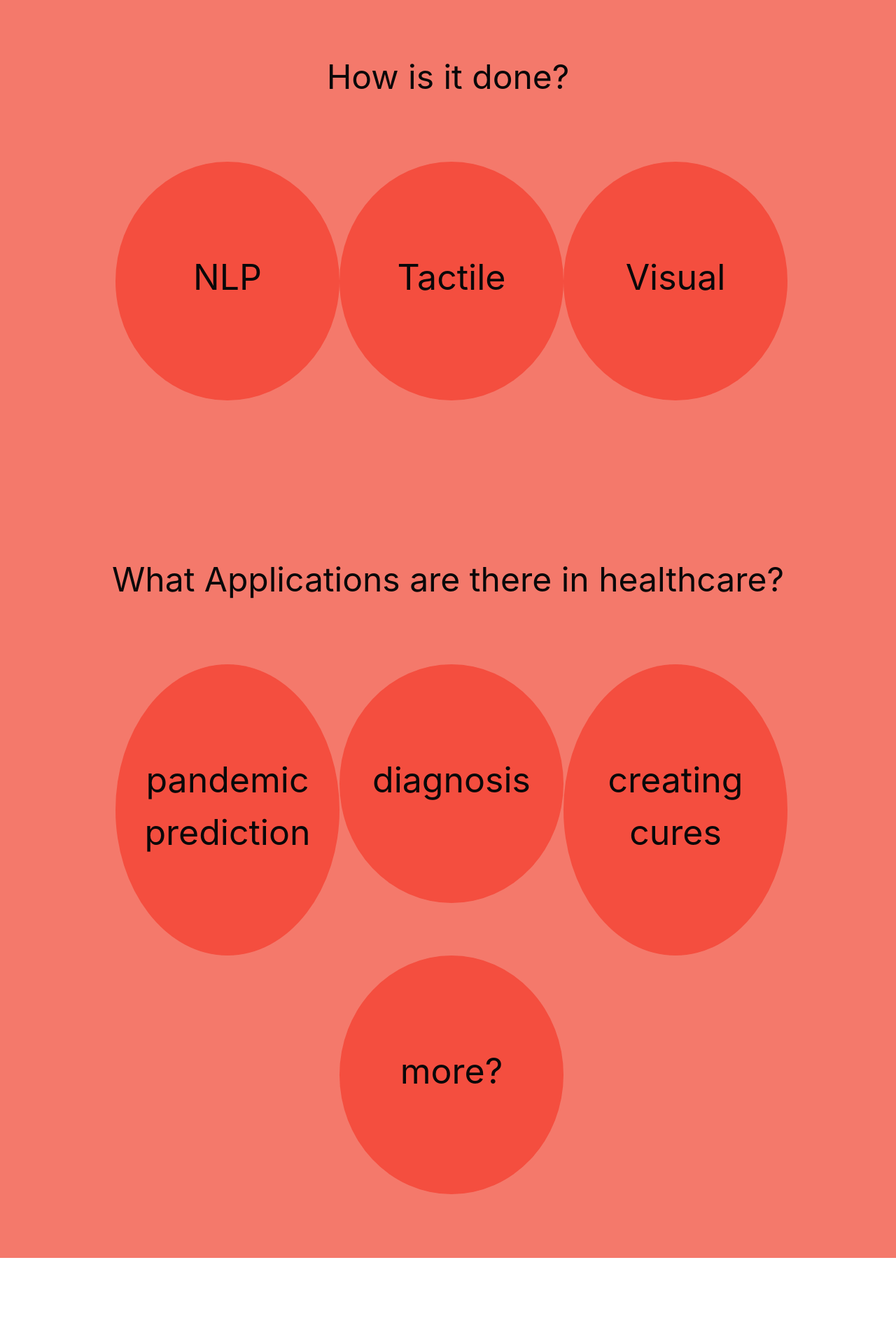
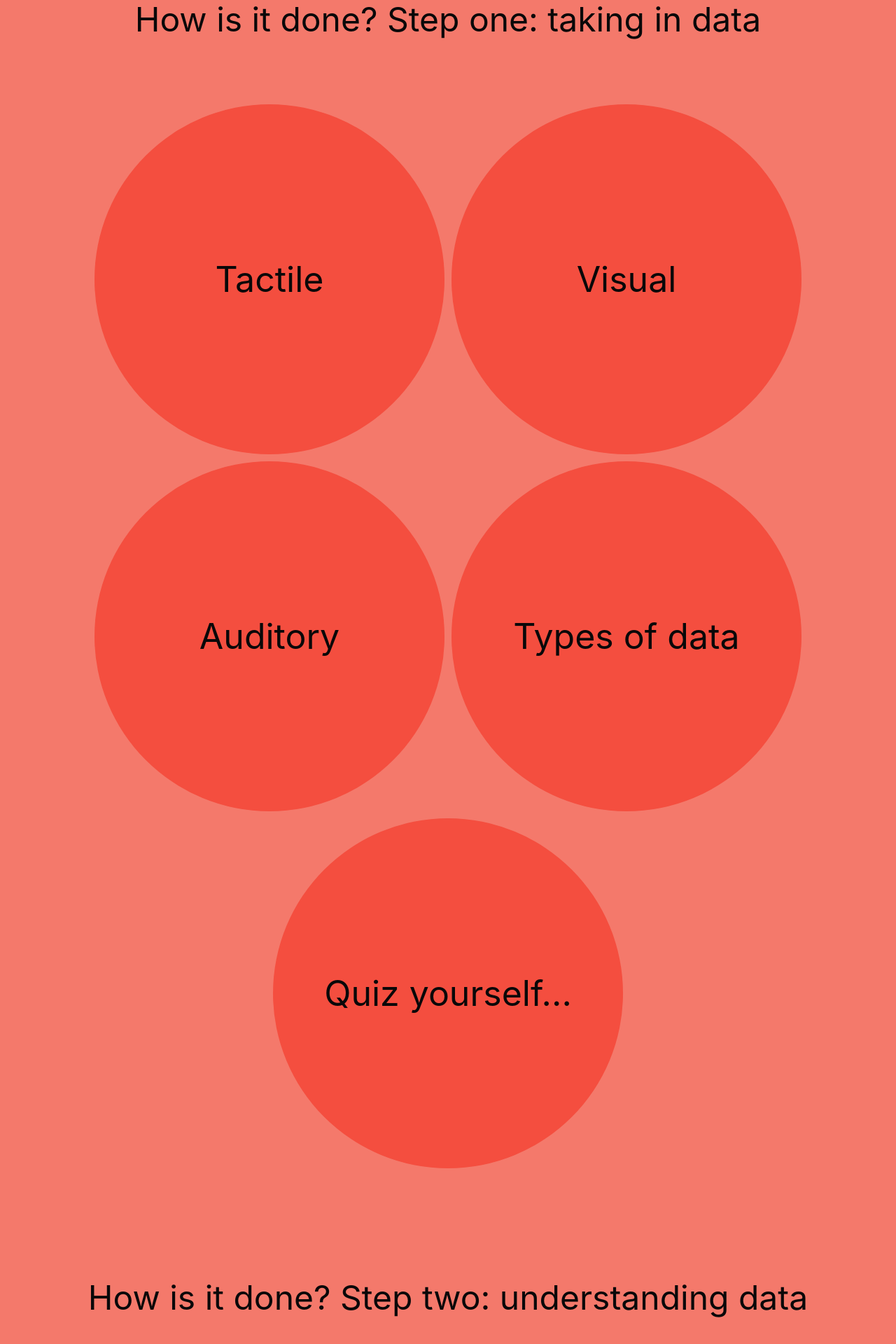
Before and after one commit to AbigailMedina/Medicine-Culture-and-Society-Final, a React (Create React App) app in the folder presentation/: page / in a window 1280 px wide. Shown: the part 856-2776 px from the top of the page at 70% size. Before the commit the page ends 2653 px from the top, so only its background shows below. Built offline with nearby package versions, Linux system fonts and the light colour scheme.

Commit message:
cleanup, added optional subheaders for slideshows, added content

```diff
--- a/presentation/src/App.css
+++ b/presentation/src/App.css
@@ -43,10 +43,13 @@ header{
   margin-bottom: 2rem;
 }
 .circle {
-  padding-top: 40%;
+ /* padding-top: 40%;
   padding-bottom: 40%;
   width:100%;
-  height:100%;
+  height:100%;*/
+  width:500px;
+  height: 500px;
+  line-height: 500px;
   border-radius: 50%;
   margin:5px;
   font-size: 50px;
@@ -56,8 +59,8 @@ header{
   vertical-align: middle;
 }
 .circle-container{
-  width: 20rem;
-  height: auto;
+/*  width: 20rem;
+  height: auto;*/
   display: inline-grid;
 }
 
--- a/presentation/src/components/AIApplications.jsx
+++ b/presentation/src/components/AIApplications.jsx
@@ -9,12 +9,10 @@ class AIApplications extends Component {
 		['pandemic prediction',"extra 1"],
 		['diagnosis',"extra 1"],
 		['creating cures',"extra 1"],
-		['more?',"extra 1"]
+		['Smart robotic surgery',"extra 1"]
 		]
 		this.header = "What Applications are there in healthcare?"
-		this.state = {
 
-		}
 	}
 
   	render() {
--- /dev/null
+++ b/presentation/src/components/AIApplicationsSlideShow.jsx
@@ -0,0 +1,29 @@
+import React, { Component } from 'react'
+import SlideShowClickableOptions from './SlideShowClickableOptions.jsx'
+
+class AIApplicationsSlideshow extends Component {
+	constructor(props) {
+		super(props);
+		//todo: find a way to combine the content into one ds with optional subheaders
+		this.aiApplications = [
+			'AI is used in treatments for stroke by analyzing a patients normal movements versus movements right before and during a stroke through the use of wearable technology to alert the patient of a oncoming stroke',
+			'CNN has successfully been used in the medical field for disease diagnosis. Congenital cataract disease through learning ocular images. CNN has over 90% accuracy on diagnosis and treatment suggestions. CNN has also identified skin cancer from clinical images and had over 90% accuracy for indicating both malignant and benign lesions.',
+			'Intelligent artificial medical assistants assist doctors on the surgery table and have the ability to decrease invasiveness while improving accuracy, leading the patient to faster healing times and lower rates of infection.'
+		]
+		this.header = "What Applications are there in healthcare?"
+
+	}
+
+  	render() {
+
+	    return (
+	    	<div >
+	    		<SlideShowClickableOptions
+		    		subHeader={['treatment','diagnosis','Smart robotic surgery']}
+		    		options={this.aiApplications} header={this.header}/>
+	    	</div>
+	    )
+	}
+}
+
+export default AIApplicationsSlideshow;
--- a/presentation/src/components/AIToolkit.jsx
+++ b/presentation/src/components/AIToolkit.jsx
@@ -4,17 +4,21 @@ import ClickableOptions from './ClickableOptions.jsx'
 class AIToolkit extends Component {
 	constructor(props) {
 		super(props);
-		//props
-		// this.aiHistory = this.props.aiHistory
+
 		this.aiToolkit = [
-		['NLP',"nlp stuff"],
-		//takes into acount auditory and processing of digital language
-		['Tactile',"One example of AI using tactile input to gain intelligence is being tasked to walk. How does a human learn how to walk? First, a baby that is trying to walk has to be told that it should be learning to walk. This is equivalent to a computer scientist writing a program to tell a robot to walk. Next, both machine and baby have to fall and fail a lot. This is where the learning happens. A baby can't balance because it doesn't know that if it leans forward it will fall. The same holds for a robot. A robot has to make a decision to move as per the program’s instructions and it will either fall or not. The program will maximize successful movements mathematically so that the machine can understand where it went wrong. Same thing happens with a child when it falls and cries or successfully takes a step and gets applause from its parents. "],
-		['Visual',"visual stiuff"]]
-		this.header = "How is it done?"
-		this.state = {
+		['Tactile',"A program can take in tactile input to learn its way through a maze with no vision or learn to walk based off a goal of minimize falling"],
+		['Visual',"A program can take in visual input to differentiate items such as faces, used in facial recognition or recognize lane boundries for self-driving cars"],
+		['Auditory',"A program can take in auditory input used to id a voice as an individual it has heard before or simply take commands like Siri or Alexa"],
 
-		}
+		['Types of data',
+			'Structured data is organized in a way machines can take as input, manipulate and output. One example being data in a csv file from IMDB about movies where movies are related to genres; An AI can analyze patterns in titles and \'learn\' to guess what genre a title might belong to.',
+			'Unstructured data comes in requiring manipulation to become useful in making decisions on. A letter for example- if you hand an AI a letter and tell it to tell you if the author is mad at you, the AI will have to structure the letter into words with associated connotations in order to make this calculation.'],
+
+		['Quiz yourself...','Is data understood through Tactile, Visual, or Auditory observations structured or unstructured data?', 'Unstructured']
+		]
+
+		this.header = "How is it done? Step one: taking in data"
+
 	}
 
   	render() {
--- /dev/null
+++ b/presentation/src/components/AIToolkit2.jsx
@@ -0,0 +1,32 @@
+import React, { Component } from 'react'
+import ClickableOptions from './ClickableOptions.jsx'
+
+class AIToolkit2 extends Component {
+	constructor(props) {
+		super(props);
+
+		this.aiToolkit2 = [
+		['NLP',"Natural Language processing is the use of unstructured language-based data in the form of text or audio that AI can process into structured data it can useto make decisions."],
+		['Machine Learning','Machine Learning (ML) is a technique focused on analyzing structured data such as a csv of data representing relationships between traits'],
+
+		['Learning Types','Reinforcement learning: the machine learned through trial and error and feedback it gained from those trials.',
+							'Supervised learning gives the machine labels for known solutions to a problem to guide the machine when it is learning.',
+							'Unsupervised is the opposite where the robot is given no information to go off of and is expected to form patterns to learn from data it creates on its own.'],
+		['Deep Learning',"Deep Learning is a tool that AI use to explore complex non-linear patterns in data as opposed to ML that can handle only limited amounts of dimentions (traits) and their relationships."]
+		]
+
+		this.header = "How is it done? Step two: understanding data"
+
+	}
+
+  	render() {
+
+	    return (
+	    	<div>
+	    		<ClickableOptions options={this.aiToolkit2} header={this.header}/>
+	    	</div>
+	    )
+	}
+}
+
+export default AIToolkit2;
--- a/presentation/src/components/Base.jsx
+++ b/presentation/src/components/Base.jsx
@@ -1,7 +1,9 @@
 import React, { Component } from 'react'
 import AIHistoryTimeline from './AIHistoryTimeline.jsx'
 import AIToolKit from './AIToolkit.jsx'
-import AIApplications from './AIApplications.jsx'
+import AIToolKit2 from './AIToolkit2.jsx'
+// import AIApplications from './AIApplications.jsx'
+import AIApplicationsSlideShow from './AIApplicationsSlideShow.jsx'
 
 class Base extends Component {
 	constructor(props) {
@@ -16,14 +18,18 @@ class Base extends Component {
 	    return (
 	    	<div className={this.state.color}>
 	    		<div onMouseEnter={()=>this.setState({color:"coral-reef"})}>
-		    		<AIHistoryTimeline />
+		    		<AIHistoryTimeline/>
 		    	</div>
 		    	<div onMouseEnter={()=>this.setState({ color:"black"})}>
 		    		<AIToolKit />
 		    	</div>
-		    	<div onMouseEnter={()=>this.setState({ color:"tangerine"})}>
-		    		<AIApplications />
+		    	<div onMouseEnter={()=>this.setState({ color:"coral-reef"})}>
+		    		<AIToolKit2 />
 		    	</div>
+		    	<div onMouseEnter={()=>this.setState({ color:"black"})}>
+		    		<AIApplicationsSlideShow />
+		    	</div>
+
 	    	</div>
 	    )
 	}
--- a/presentation/src/components/ClickableOptions.jsx
+++ b/presentation/src/components/ClickableOptions.jsx
@@ -1,6 +1,7 @@
 import React, { Component } from 'react'
 import Circle from './Circle.jsx'
 class ClickableOptions extends Component {
+
 	constructor(props) {
 		super(props);
 
--- a/presentation/src/components/SlideShowClickableOptions.jsx
+++ b/presentation/src/components/SlideShowClickableOptions.jsx
@@ -3,8 +3,7 @@ import { FontAwesomeIcon } from '@fortawesome/react-fontawesome'
 class SlideShowClickableOptions extends Component {
 	constructor(props) {
 		super(props);
-		//props
-		// this.aiHistory = this.props.aiHistory
+
 		this.options = this.props.options
 		this.state = {
 			current:0,
@@ -37,6 +36,8 @@ class SlideShowClickableOptions extends Component {
 		}
 	}
 	content(props){
+		 const subHeader = this.props.subHeader;
+
 		return (
 
 		    <div className="columns level ">
@@ -48,6 +49,10 @@ class SlideShowClickableOptions extends Component {
 			    		/>
 	    		</div>
 			    <div className="column is-three-quarters level-item is-size-2">
+			    	{(this.props.subHeader ?
+			    		<header className="is-size-2">{subHeader[this.state.current]}</header>:
+			    		<span></span>)}
+
 			    	{this.props.options[this.state.current]}
 			    </div>
 			    <div className="column level-item level-right is-size-2">
@@ -65,6 +70,7 @@ class SlideShowClickableOptions extends Component {
   	render() {
   		const content = this.content();
   		const header = this.props.header;
+  		const subHeader = this.props.subHeader;
 	    return (
 	    	<section className=" section fullScreen" >
 		    	<div className="container ">
```
